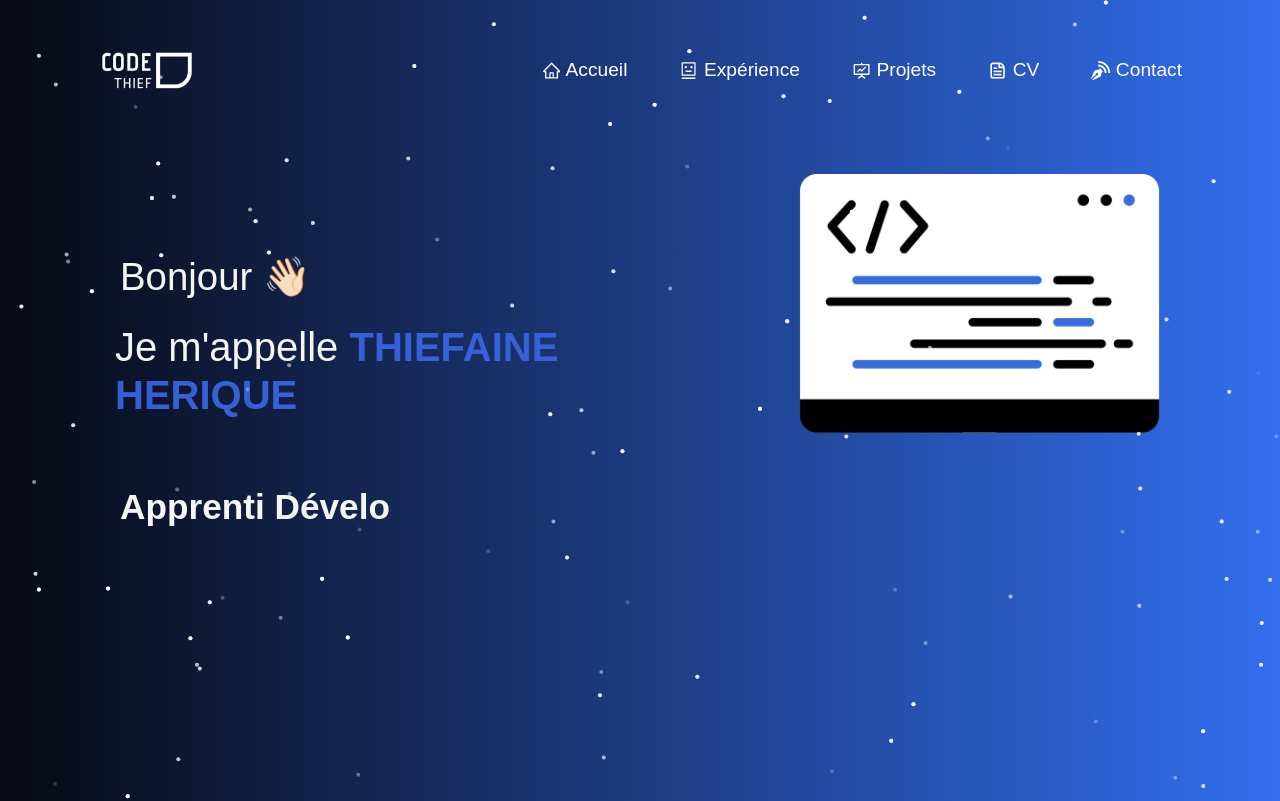
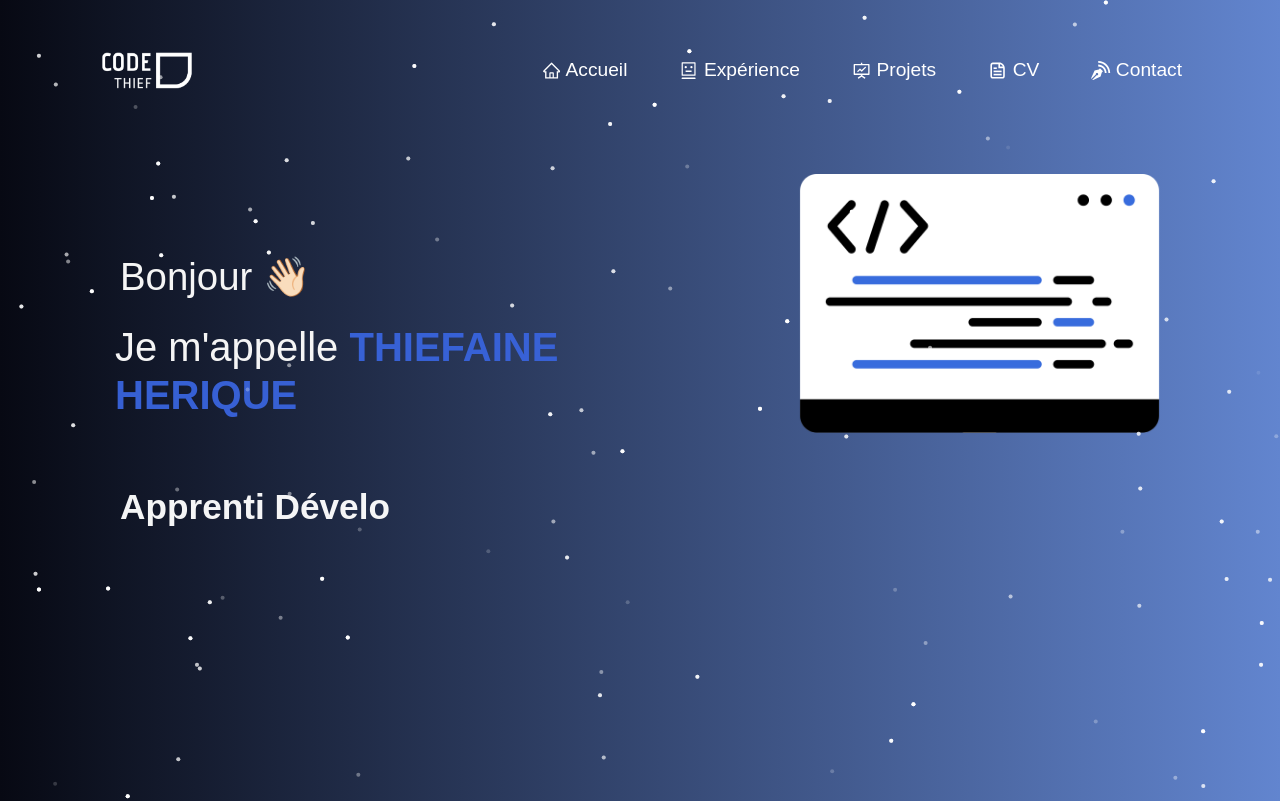
Before and after one commit to Thiefaine09/react-deploy, a React (Create React App) app: page / in a window 1280 px wide. Shown: the top 801 px of the page. Built offline with nearby package versions, Linux system fonts and the light colour scheme.

Commit message:
Mise à jour du composant ResumeNew

```diff
--- a/src/components/Resume/ResumeNew.js
+++ b/src/components/Resume/ResumeNew.js
@@ -2,7 +2,7 @@ import React, { useState, useEffect } from "react";
 import { Container, Row } from "react-bootstrap";
 import Button from "react-bootstrap/Button";
 import Particle from "../Particle";
-import pdf from "../../Assets/../Assets/CV-ThiefaineH-MAJ.pdf";
+import pdf from "../../Assets/../Assets/CV_OFF_2025Thief.pdf";
 import { AiOutlineDownload } from "react-icons/ai";
 import { Document, Page, pdfjs } from "react-pdf";
 import "react-pdf/dist/esm/Page/AnnotationLayer.css";
--- a/src/index.css
+++ b/src/index.css
@@ -11,5 +11,5 @@ body {
 
   -webkit-font-smoothing: antialiased;
   -moz-osx-font-smoothing: grayscale;
-  background-image: linear-gradient(to left, rgb(50, 110, 238), rgb(7, 9, 19));
+  background-image: linear-gradient(to left, rgb(98, 133, 207), rgb(7, 9, 19));
 }
```
Also changed, not shown: 1 other file (tests, documents, lock files or other folders).
